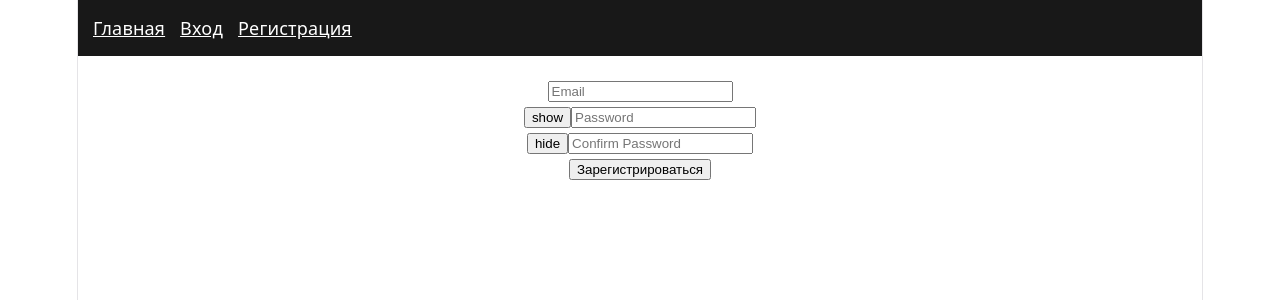
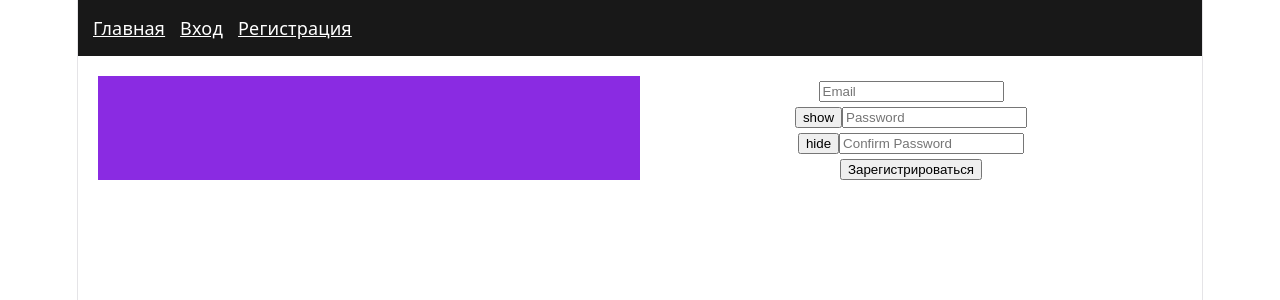
Before and after one commit to wwoozzii/webMusicPlayer, a React (Vite) app: page /register in a window 1280 px wide. Shown: the top 300 px of the page. Built offline with nearby package versions, Linux system fonts and the light colour scheme.

Commit message:
feat(pages):  add RegisterPage with module styles

```diff
--- a/package.json
+++ b/package.json
@@ -36,6 +36,7 @@
     "eslint-plugin-react-refresh": "^0.5.2",
     "globals": "^17.6.0",
     "jsdom": "^29.1.1",
+    "sass-embedded": "^1.104.1",
     "typescript": "~6.0.2",
     "typescript-eslint": "^8.59.2",
     "vite": "^8.0.12",
--- a/src/App.tsx
+++ b/src/App.tsx
@@ -1,15 +1,14 @@
 // src/App.tsx
 import React from "react";
 import { BrowserRouter, Link, Route, Routes } from "react-router-dom";
-import { RegisterForm } from "./features/auth/components/RegisterForm/RegisterForm";
 import { PlayerBar } from "./features/player/components/PlayerBar/PlayerBar";
 import { FileUploader } from "./features/playlists/components/FileUploader/FileUploader";
 import { TrackList } from "./features/playlists/components/TrackList/TrackList";
+import { RegisterPage } from "./pages/RegisterPage/RegisterPage";
 
 // временно
 const HomePage: React.FC = () => (
   <div>
-    <h2>Моя медиатека</h2>
     <FileUploader />
     <TrackList />
   </div>
@@ -42,7 +41,7 @@ export const App: React.FC = () => {
         <main style={{ padding: "20px" }}>
           <Routes>
             <Route path="/" element={<HomePage />} />
-            <Route path="/register" element={<RegisterForm />} />
+            <Route path="/register" element={<RegisterPage />} />
           </Routes>
         </main>
 
--- a/src/pages/RegisterPage/RegisterPage.module.scss
+++ b/src/pages/RegisterPage/RegisterPage.module.scss
@@ -0,0 +1,16 @@
+.container {
+  display: flex;
+  width: 100%;
+  height: 100%;
+}
+
+.left {
+  flex: 1;
+  background-color: blueviolet;
+}
+.right {
+  flex: 1;
+  display: flex;
+  justify-content: center;
+  align-items: center;
+}
--- a/src/pages/RegisterPage/RegisterPage.tsx
+++ b/src/pages/RegisterPage/RegisterPage.tsx
@@ -0,0 +1,13 @@
+import { RegisterForm } from "../../features/auth/components/RegisterForm/RegisterForm";
+import s from "./RegisterPage.module.scss";
+
+export const RegisterPage = () => {
+  return (
+    <div className={s.container}>
+      <div className={s.left}></div>
+      <div className={s.right}>
+        <RegisterForm />
+      </div>
+    </div>
+  );
+};
```
Also changed, not shown: 1 other file (tests, documents, lock files or other folders).
